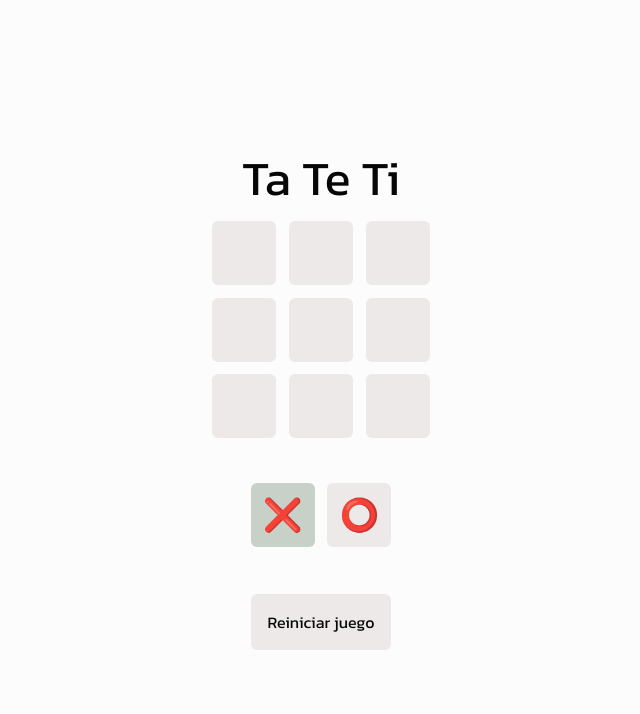
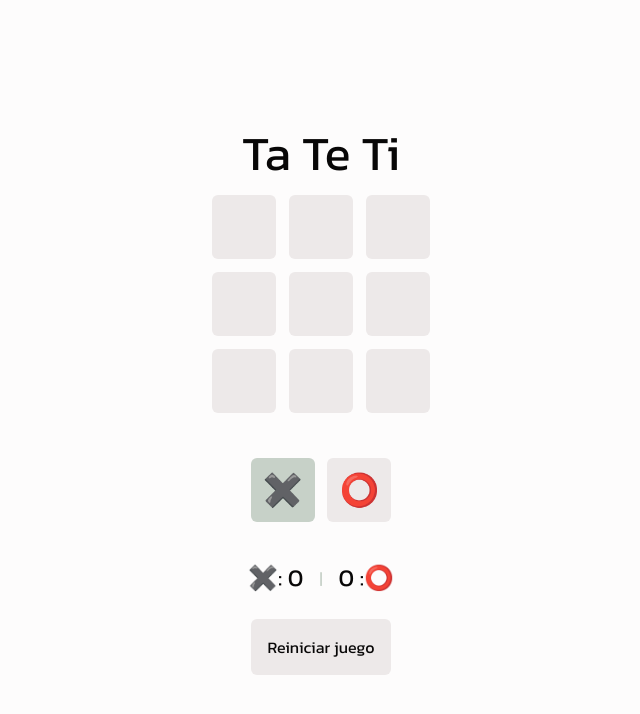
Before and after one commit to LeanDoliri/ta-te-ti-app, a React (Vite) app: page / in a window 1280 px wide. Shown: the top 714 px of the page, without its empty margins (319-959 px from the left). Built offline with nearby package versions, Linux system fonts and the light colour scheme.

Commit message:
agregando scores

```diff
--- a/src/App.jsx
+++ b/src/App.jsx
@@ -5,6 +5,8 @@ import { Winner } from "./components/Winner/Winner";
 import { checkWinner, checkEndGame } from "./logic/board";
 import { TURNS } from "./constants.js";
 import { Game } from "./components/Game/Game";
+import { useScores } from "./hooks/useScores";
+import { Scores } from "./components/Scores/Scores";
 
 function App() {
   const [board, setBoard] = useState(() => {
@@ -19,7 +21,9 @@ function App() {
 
   const [winner, setWinner] = useState(null);
 
-  function updateBoard (index) {
+  const { scores, setScores } = useScores({ winner });
+
+  function updateBoard(index) {
     if (board[index] || winner) return;
 
     const newBoard = [...board];
@@ -35,13 +39,20 @@ function App() {
     } else if (checkEndGame(newBoard)) {
       setWinner(false);
     }
-  };
+  }
 
-  function resetGame () {
+  function resetGame() {
     setBoard(Array(9).fill(null));
     setTurn(TURNS.X);
     setWinner(null);
-  };
+    setScores({ X: 0, O: 0 });
+  }
+
+  function playAgain (){
+    setBoard(Array(9).fill(null));
+    setTurn(TURNS.X);
+    setWinner(null);
+  }
 
   useEffect(() => {
     window.localStorage.setItem("board", JSON.stringify(board));
@@ -53,7 +64,8 @@ function App() {
       <h1 className="title">Ta Te Ti</h1>
       <Game board={board} updateBoard={updateBoard} />
       <Turn TURNS={TURNS} turn={turn} />
-      <Winner winner={winner} resetGame={resetGame} />
+      <Winner winner={winner} playAgain={playAgain} />
+      <Scores TURNS={TURNS} scores={scores} />
       <button className="button" onClick={resetGame}>
         Reiniciar juego
       </button>
--- /dev/null
+++ b/src/components/Scores/Scores.css
@@ -0,0 +1,14 @@
+.scores {
+  display: flex;
+  justify-content: center;
+  align-items: center;
+  width: 100%;
+  gap: 1em;
+  margin: 1em 0;
+  color: var(--primary-btn-color);
+}
+
+.scores-player {
+    color: var(--text-color);
+    font-size: 1.5em;
+}
--- /dev/null
+++ b/src/components/Scores/Scores.jsx
@@ -0,0 +1,15 @@
+import "./Scores.css"
+
+export function Scores({ TURNS, scores }) {
+  return (
+    <section className="scores">
+      <span className="scores-player">
+        {TURNS.X}: {scores.X}
+      </span>
+      |
+      <span className="scores-player">
+        {scores.O} :{TURNS.O}
+      </span>
+    </section>
+  );
+}
--- a/src/components/Winner/Winner.jsx
+++ b/src/components/Winner/Winner.jsx
@@ -1,7 +1,7 @@
 import { Cell } from "../Cell/Cell";
 import "./Winner.css";
 
-export function Winner({ winner, resetGame }) {
+export function Winner({ winner, playAgain }) {
   if (winner === null) return null;
   const winnerText = winner === false ? "Empate" : "Ganador:";
 
@@ -11,7 +11,7 @@ export function Winner({ winner, resetGame }) {
         <h1>{winnerText}</h1>
         <header>{winner && <Cell>{winner}</Cell>}</header>
         <footer>
-          <button className="button" onClick={resetGame}>Empezar de nuevo</button>
+          <button className="button" onClick={playAgain}>Empezar de nuevo</button>
         </footer>
       </div>
     </section>
--- a/src/constants.js
+++ b/src/constants.js
@@ -1,5 +1,5 @@
 export const TURNS = {
-  X: "❌",
+  X: "✖️",
   O: "⭕",
 };
 
--- /dev/null
+++ b/src/hooks/useScores.js
@@ -0,0 +1,20 @@
+import { useEffect, useState } from "react";
+import { TURNS } from "../constants";
+
+export function useScores({ winner }) {
+  const [scores, setScores] = useState({ X: 0, O: 0 });
+
+  useEffect(() => {
+    if (winner === TURNS.X) {
+      const victorysX = scores.X + 1;
+      const victorysO = scores.O;
+      setScores({ X: victorysX, O: victorysO });
+    } else if (winner === TURNS.O) {
+      const victorysX = scores.X;
+      const victorysO = scores.O + 1;
+      setScores({ X: victorysX, O: victorysO });
+    }
+  }, [winner]);
+
+  return { scores, setScores };
+}
```
